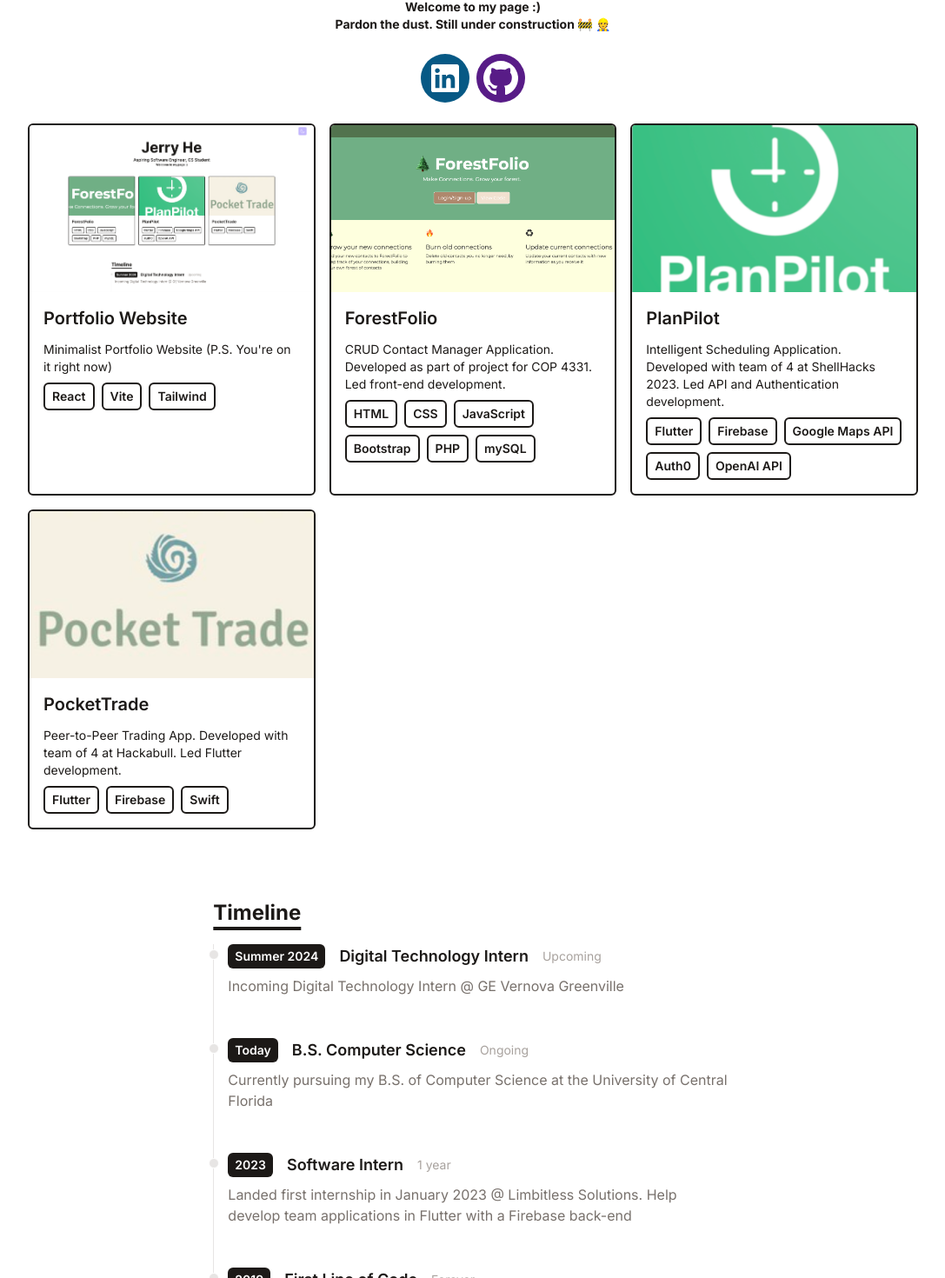
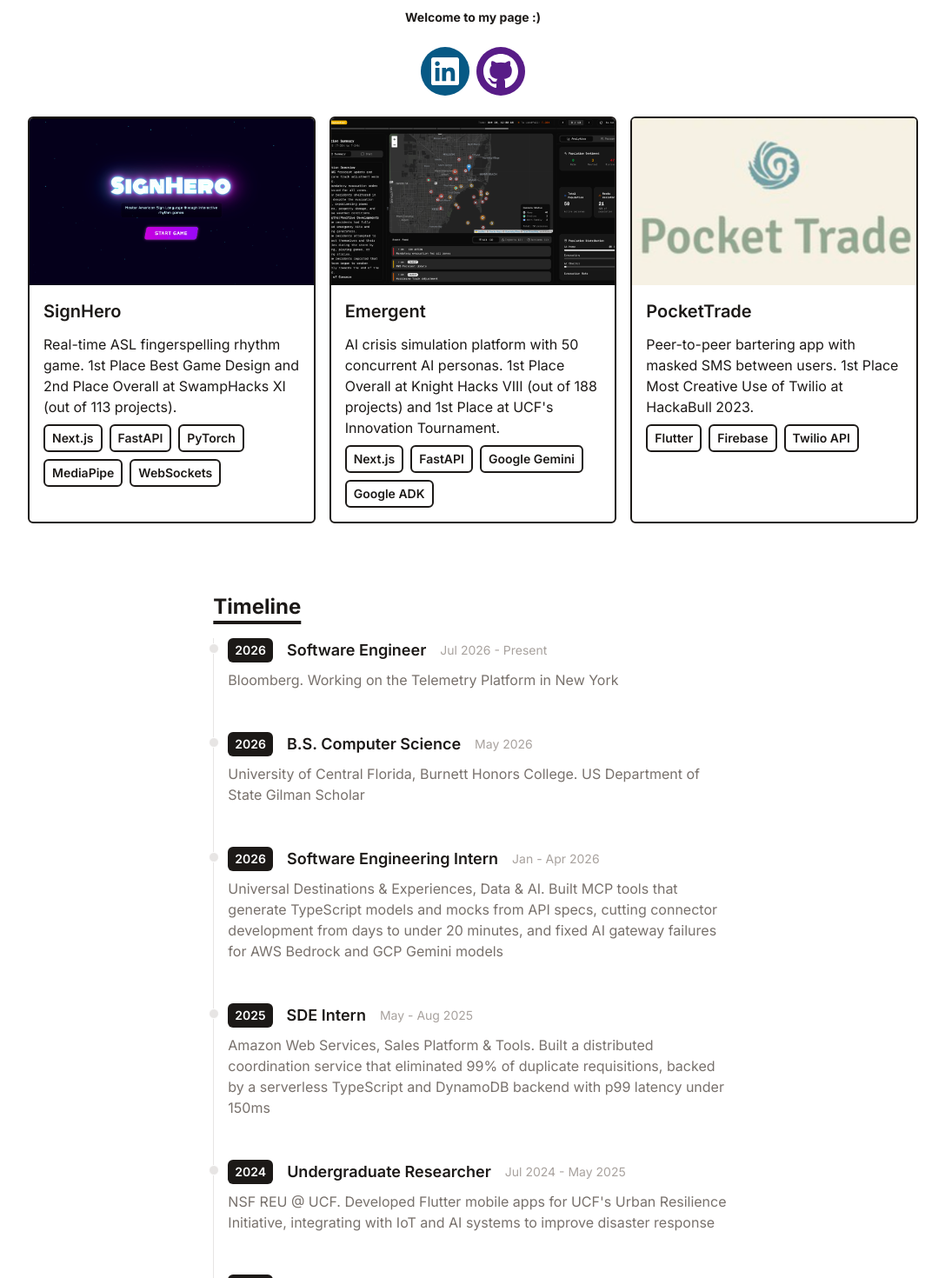
Before and after one commit to jerhe3/PortfolioWebsite, a React (Vite) app in the folder JerryPortfolio/: page / in a window 1280 px wide. Shown: the part 422-1892 px from the top of the page at 87% size, without its empty margins (96-1183 px from the left). Built offline with nearby package versions, Linux system fonts and the light colour scheme.

Commit message:
Update experience and projects, fix styling bugs

```diff
--- a/JerryPortfolio/src/components/Intro.jsx
+++ b/JerryPortfolio/src/components/Intro.jsx
@@ -9,16 +9,16 @@ function Intro() {
       <img
         className="size-48 rounded-xl mb-3 md:mb-9 object-cover"
         src="assets/JerryPhoto.png"
-      ></img>
+        alt="Jerry He"
+      />
       <h1 className="text-4xl md:text-7xl dark:text-white mb-1 md:mb-3 font-bold ">
         Jerry He
       </h1>
-      <p className="text-base md:text-xl mbb-3 font-medium">
-        Aspiring Software Engineer, CS Student
+      <p className="text-base md:text-xl mb-3 font-medium">
+        Software Engineer @ Bloomberg
       </p>
       <p className="text-sm max-w-xl mb-6 font-bold">
-        Welcome to my page :&#41; <br></br> Pardon the dust. Still under
-        construction &#x1F6A7; &#x1F477;
+        Welcome to my page :&#41;
       </p>
       <div className="container max-w-screen-lg mx-auto">
         <div>
@@ -26,6 +26,8 @@ function Intro() {
             <a
               href="https://linkedin.com/in/jerryhefl"
               target="_blank"
+              rel="noopener noreferrer"
+              aria-label="LinkedIn"
               className="bg-sky-800 p-2 font-semibold text-white inline-flex items-center space-x-2 rounded-full"
             >
               <svg
@@ -42,6 +44,8 @@ function Intro() {
             <a
               href="https://github.com/jerhe3"
               target="_blank"
+              rel="noopener noreferrer"
+              aria-label="GitHub"
               className="bg-purple-900 p-2 font-semibold text-white inline-flex items-center space-x-2 rounded-full"
             >
               <svg
--- a/JerryPortfolio/src/components/Portfolio.jsx
+++ b/JerryPortfolio/src/components/Portfolio.jsx
@@ -8,6 +8,7 @@ function Portfolio() {
       <div className="grid grid-cols-1 md:grid-cols-2 lg:grid-cols-3 gap-4">
         {portfolio.map((project) => (
           <PortfolioItem
+            key={project.title}
             imgUrl={project.imgUrl}
             title={project.title}
             description={project.description}
--- a/JerryPortfolio/src/components/PortfolioItem.jsx
+++ b/JerryPortfolio/src/components/PortfolioItem.jsx
@@ -10,20 +10,22 @@ function PortfolioItem({ title, imgUrl, description, stack, link }) {
     >
       <img
         src={imgUrl}
-        alt="portfolio"
-        className="w-full hh-36 md:h-48 object-cover cursor-pointer"
+        alt={title}
+        className="w-full h-36 md:h-48 object-cover cursor-pointer"
       />
       <div className="flex flex-col justify-between">
         <div className="w-full p-4">
           <h3 className="text-lg dark:text-white md:text-xl mb-2 md:mb-3 font-semibold">
             {title}
           </h3>
-          <p className="text-sm dark:text-white md:text-md md-1 md:mb-2">
+          <p className="text-sm dark:text-white md:text-base mb-1 md:mb-2">
             {description}
           </p>
           <p className="flex flex-wrap gap-2 flex-row items-center justify-start text-xs md:text-sm dark:text-white">
             {stack.map((item) => (
-              <span className="inline-block px-2 py-1 font-semibold border-2 border-stone-900 dark:border-white rounded-md">
+              <span
+                key={item}
+                className="inline-block px-2 py-1 font-semibold border-2 border-stone-900 dark:border-white rounded-md">
                 {item}
               </span>
             ))}
--- a/JerryPortfolio/src/components/Timeline.jsx
+++ b/JerryPortfolio/src/components/Timeline.jsx
@@ -10,6 +10,7 @@ function Timeline() {
         <Title>Timeline</Title>
         {timeline.map((item) => (
           <TimeLineItem
+            key={item.title}
             year={item.year}
             title={item.title}
             duration={item.duration}
--- a/JerryPortfolio/src/components/TimelineItem.jsx
+++ b/JerryPortfolio/src/components/TimelineItem.jsx
@@ -5,17 +5,17 @@ function TimeLineItem({ year, title, duration, details }) {
     <ol className="flex flex-col md:flex-row relative border-l border-stone-200 dark:border-stone-700">
       <li className="mb-10 ml-4">
         <div className="absolute w-3 h-3 bg-stone-200 rounded-full mt-1.5 -left-1.5 border border-white dark:border-stone-900 dark:bg-stone-700"></div>
-        <p className="flex flex-wrap gap-4 flex-row items-center justify-start text-xs md:text-sm">
+        <div className="flex flex-wrap gap-4 flex-row items-center justify-start text-xs md:text-sm">
           <span className="inline-block px-2 py-1 font-semibold text-white bg-stone-900 rounded-md dark:text-stone-900 dark:bg-white">
             {year}
           </span>
           <h3 className="text-lg font-semibold text-stone-900 dark:text-white">
             {title}
           </h3>
-          <div className="my01 text-sm font-normal leading-none text-stone-400">
+          <div className="my-1 text-sm font-normal leading-none text-stone-400">
             {duration}
           </div>
-        </p>
+        </div>
         <p className="my-2 text-base font-normal text-stone-500">{details}</p>
       </li>
     </ol>
--- a/JerryPortfolio/src/data/portfolio.js
+++ b/JerryPortfolio/src/data/portfolio.js
@@ -1,33 +1,26 @@
 export default [
   {
-    title: "Portfolio Website",
-    imgUrl: "assets/PortfolioWebsite.png",
-    description: "Minimalist Portfolio Website (P.S. You're on it right now)",
-    stack: ["React", "Vite", "Tailwind"],
-    link: "https://github.com/jerhe3/PortfolioWebsite",
+    title: "SignHero",
+    imgUrl: "assets/SignHero.png",
+    description:
+      "Real-time ASL fingerspelling rhythm game. 1st Place Best Game Design and 2nd Place Overall at SwampHacks XI (out of 113 projects).",
+    stack: ["Next.js", "FastAPI", "PyTorch", "MediaPipe", "WebSockets"],
+    link: "https://devpost.com/software/signhero",
   },
   {
-    title: "ForestFolio",
-    imgUrl: "assets/ForestFolio.png",
+    title: "Emergent",
+    imgUrl: "assets/Emergent.png",
     description:
-      "CRUD Contact Manager Application. Developed as part of project for COP 4331. Led front-end development.",
-    stack: ["HTML", "CSS", "JavaScript", "Bootstrap", "PHP", "mySQL"],
-    link: "https://github.com/tmitchell1234/JJTLPContacts",
-  },
-  {
-    title: "PlanPilot",
-    imgUrl: "assets/PlanPilot.png",
-    description:
-      "Intelligent Scheduling Application. Developed with team of 4 at ShellHacks 2023. Led API and Authentication development.",
-    stack: ["Flutter", "Firebase", "Google Maps API", "Auth0", "OpenAI API"],
-    link: "https://devpost.com/software/planpilot",
+      "AI crisis simulation platform with 50 concurrent AI personas. 1st Place Overall at Knight Hacks VIII (out of 188 projects) and 1st Place at UCF's Innovation Tournament.",
+    stack: ["Next.js", "FastAPI", "Google Gemini", "Google ADK"],
+    link: "https://devpost.com/software/emergent-b2t1fl",
   },
   {
     title: "PocketTrade",
     imgUrl: "assets/PocketTrade.png",
     description:
-      "Peer-to-Peer Trading App. Developed with team of 4 at Hackabull. Led Flutter development.",
-    stack: ["Flutter", "Firebase", "Swift"],
+      "Peer-to-peer bartering app with masked SMS between users. 1st Place Most Creative Use of Twilio at HackaBull 2023.",
+    stack: ["Flutter", "Firebase", "Twilio API"],
     link: "https://devpost.com/software/pocket-trade",
   },
 ];
--- a/JerryPortfolio/src/data/timeline.js
+++ b/JerryPortfolio/src/data/timeline.js
@@ -1,29 +1,44 @@
 export default [
   {
-    year: "Summer 2024",
-    title: "Digital Technology Intern",
-    duration: "Upcoming",
-    details: "Incoming Digital Technology Intern @ GE Vernova Greenville",
+    year: "2026",
+    title: "Software Engineer",
+    duration: "Jul 2026 - Present",
+    details:
+      "Bloomberg. Working on the Telemetry Platform in New York",
   },
   {
-    year: "Today",
+    year: "2026",
     title: "B.S. Computer Science",
-    duration: "Ongoing",
+    duration: "May 2026",
     details:
-      "Currently pursuing my B.S. of Computer Science at the University of Central Florida",
+      "University of Central Florida, Burnett Honors College. US Department of State Gilman Scholar",
   },
   {
-    year: "2023",
-    title: "Software Intern",
-    duration: "1 year",
+    year: "2026",
+    title: "Software Engineering Intern",
+    duration: "Jan - Apr 2026",
     details:
-      "Landed first internship in January 2023 @ Limbitless Solutions. Help develop team applications in Flutter with a Firebase back-end",
+      "Universal Destinations & Experiences, Data & AI. Built MCP tools that generate TypeScript models and mocks from API specs, cutting connector development from days to under 20 minutes, and fixed AI gateway failures for AWS Bedrock and GCP Gemini models",
   },
   {
-    year: "2019",
-    title: "First Line of Code",
-    duration: "Forever",
+    year: "2025",
+    title: "SDE Intern",
+    duration: "May - Aug 2025",
     details:
-      "Wrote my first ever line of code in an intro programming class in HS",
+      "Amazon Web Services, Sales Platform & Tools. Built a distributed coordination service that eliminated 99% of duplicate requisitions, backed by a serverless TypeScript and DynamoDB backend with p99 latency under 150ms",
+  },
+  {
+    year: "2024",
+    title: "Undergraduate Researcher",
+    duration: "Jul 2024 - May 2025",
+    details:
+      "NSF REU @ UCF. Developed Flutter mobile apps for UCF's Urban Resilience Initiative, integrating with IoT and AI systems to improve disaster response",
+  },
+  {
+    year: "2024",
+    title: "Digital Technology Intern",
+    duration: "May - Aug 2024",
+    details:
+      "GE Vernova, Gas Power Manufacturing Analytics. Increased telemetry data coverage by 40% and built Angular and Python dashboards for real-time insight into user engagement",
   },
 ];
```
Also changed, not shown: JerryPortfolio/public/assets/Emergent.png (added), JerryPortfolio/public/assets/SignHero.png (added).
